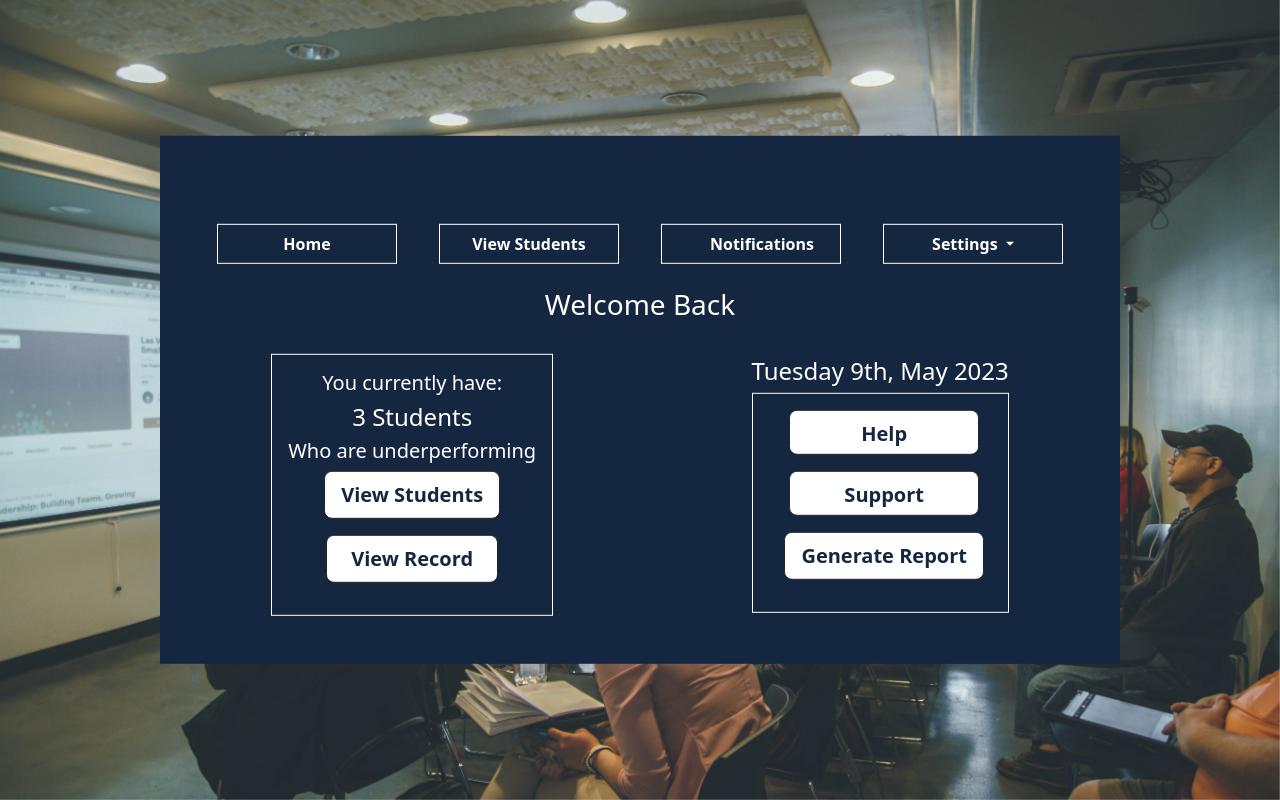
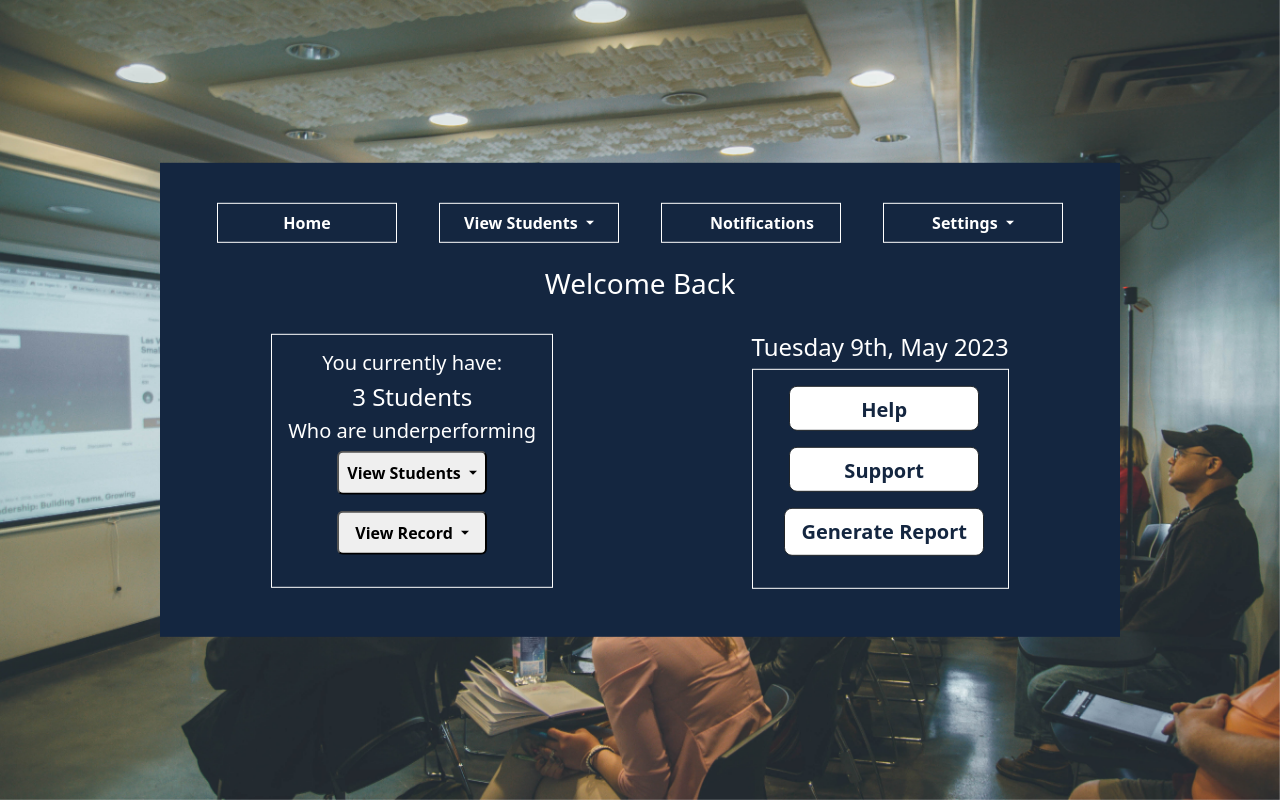
Before and after one commit to tahrim-ahmed/school, a PHP site: page /dashboard.php in a window 1280 px wide. Run offline with PHP 8.4, Linux system fonts and the light colour scheme; a user stored in the database is signed in; data comes from the database, SQL or seed files in the repository.

Commit message:
dashboard all dropdown done

```diff
--- a/dashboard.php
+++ b/dashboard.php
@@ -26,10 +26,18 @@ $result = mysqli_query($link, $query);
 <section class="container-fluid center-div-dashboard bkg w-75 text-white pb-5">
 
     <!-- Menu Button  -->
-    <div class=" mx-auto pt-3 mt-5">
+    <div class=" mx-auto pt-3">
         <div class="padding-left-5 p-4 d-flex  justify-content-around">
             <button onclick="window.location.href = 'index.php';" type="button" class="button1 fw-bold">Home</button>
-            <button onclick="window.location.href = 'students.php';" type="button" class="button1  fw-bold">View Students</button>
+            <div class="dropdown">
+                <button class="dropdown-toggle button1 fw-bold" type="button" id="dropdownMenuButton" data-bs-toggle='dropdown' aria-haspopup="true" aria-expanded="false"  >
+                    View Students
+                </button>
+                <div class="dropdown-menu p-0" aria-labelledby="dropdownMenuButton">
+                    <a class="dropdown-item button1 fw-bold" href="students.php">Class One</a>
+                </div>
+            </div>
+<!--            <button onclick="window.location.href = 'students.php';" type="button" class="button1  fw-bold">View Students</button>-->
             <button type="button" class="button1 px-5 fw-bold">Notifications</button>
             <div class="dropdown">
                 <button class="dropdown-toggle button1 fw-bold" type="button" id="dropdownMenuButton" data-bs-toggle='dropdown' aria-haspopup="true" aria-expanded="false"  >
@@ -54,8 +62,26 @@ $result = mysqli_query($link, $query);
             <h5 class="">You currently have:</h5>
             <h4 class="">3 Students</h4>
             <h5>Who are underperforming</h5>
-            <button class="btn btn-outline-dark btn-lg btn-block mb-3 fw-bold" style="background-color: #ffffff; color: #142640;">View Students</button><br>
-            <button onclick="window.location.href = 'records.php';" class="btn btn-outline-dark btn-lg btn-block mb-3 px-4 fw-bold" style="background-color: #ffffff; color: #142640;">View Record</button>
+
+<!--            view students and view record button -->
+            <div class="dropdown">
+                <button class="dropdown-toggle rounded p-2 mb-3 fw-bold" type="button" id="dropdownMenuButton" data-bs-toggle='dropdown' aria-haspopup="true" aria-expanded="false"  >
+                    View Students
+                </button>
+                <div class="dropdown-menu p-0" aria-labelledby="dropdownMenuButton">
+                    <a class="dropdown-item button1 fw-bold" href="students.php">Class One</a>
+                </div>
+            </div>
+<!--            <button class="btn btn-outline-dark btn-lg btn-block mb-3 fw-bold" style="background-color: #ffffff; color: #142640;">View Students</button><br>-->
+            <div class="dropdown">
+                <button class="dropdown-toggle rounded px-3 p-2 mb-3 fw-bold" type="button" id="dropdownMenuButton" data-bs-toggle='dropdown' aria-haspopup="true" aria-expanded="false"  >
+                    View Record
+                </button>
+                <div class="dropdown-menu p-0" aria-labelledby="dropdownMenuButton">
+                    <a class="dropdown-item button1 fw-bold" href="records.php">Class One</a>
+                </div>
+            </div>
+<!--            <button onclick="window.location.href = 'records.php';" class="btn btn-outline-dark btn-lg btn-block mb-3 px-4 fw-bold" style="background-color: #ffffff; color: #142640;">View Record</button>-->
         </div>
 
 
--- a/style.css
+++ b/style.css
@@ -41,6 +41,7 @@ body {
     width: 190px; /* set the desired width for the buttons */
     height: 45px; /* set the desired height for the buttons */
 }
+
 /* Vertical Line  */
 .row::before {
     content: "";
```
